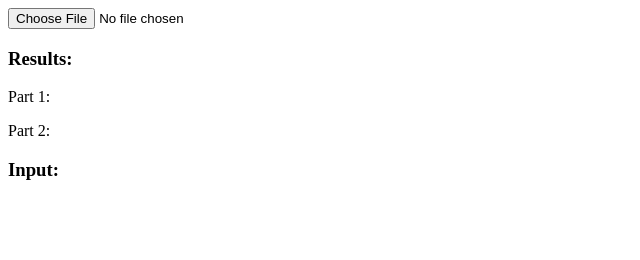
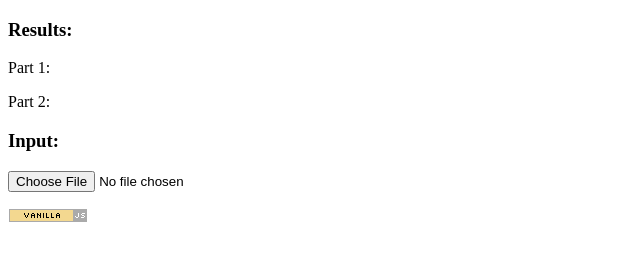
Before and after one commit to unstko/adventofcode2015, a plain HTML site: page index.html in a window 1280 px wide. Shown: the whole page, without its empty margins (0-640 px from the left). Drawn offline with Linux system fonts and the light colour scheme.

Commit message:
Show usage of Vanilla JS

```diff
--- a/index.html
+++ b/index.html
@@ -7,7 +7,6 @@
   <script type="text/javascript" src="lib/input.js"></script>
 </head>
 <body>
-  <input type="file" id="file-input" />
   <h3>Results:</h3>
   <p>Part 1:</p>
   <div id="result1"></div>
@@ -20,6 +19,12 @@
     </canvas>
   </div>
   <h3>Input:</h3>
+  <input type="file" id="file-input" />
   <pre id="file-content"></pre>
+  <p>
+    <a href="http://vanilla-js.com/">
+      <img src="res/vanilla-js.png">
+    </a>
+  </p>
 </body>
 </html>
```
Also changed, not shown: res/vanilla-js.png (added).
